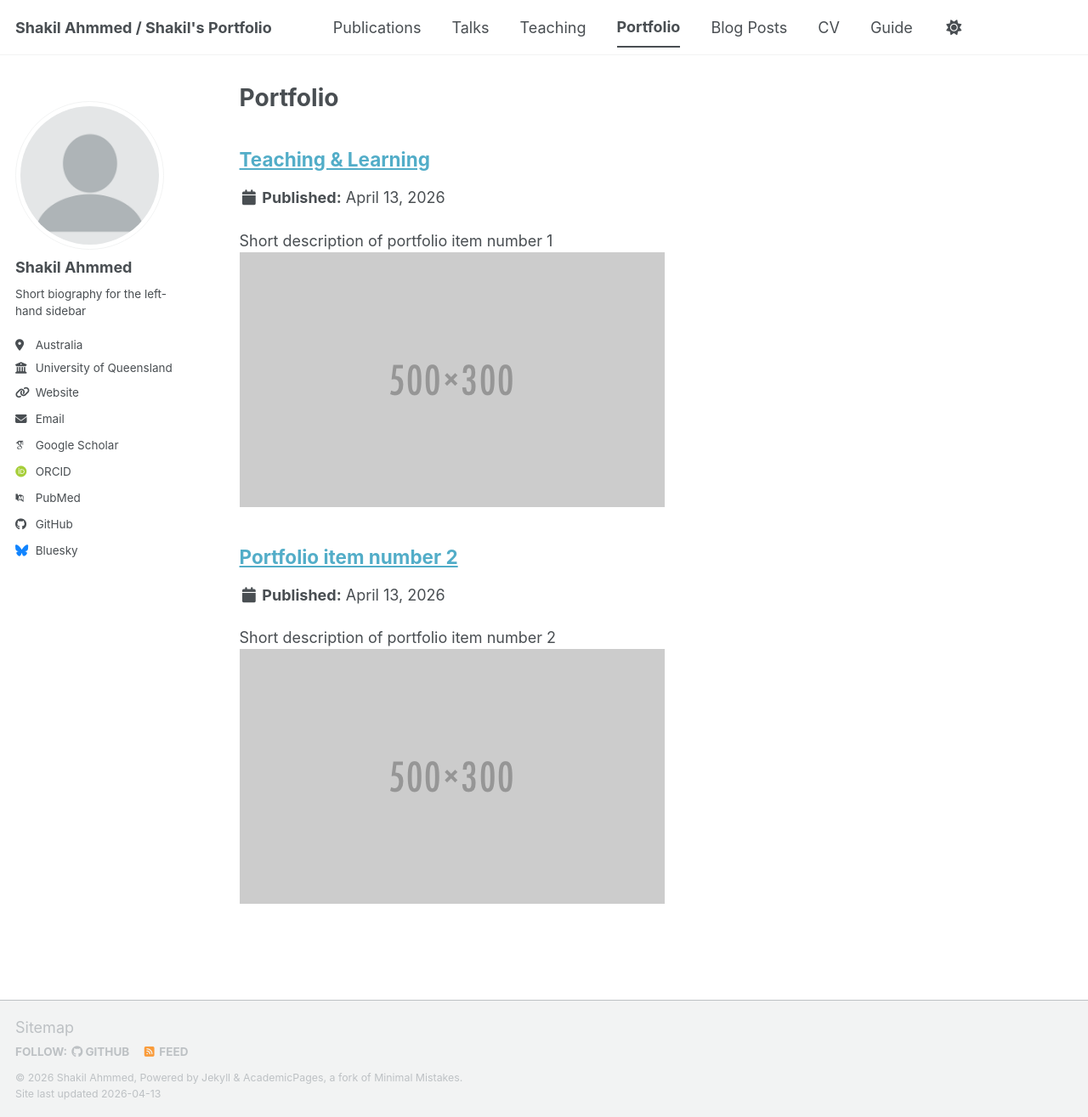
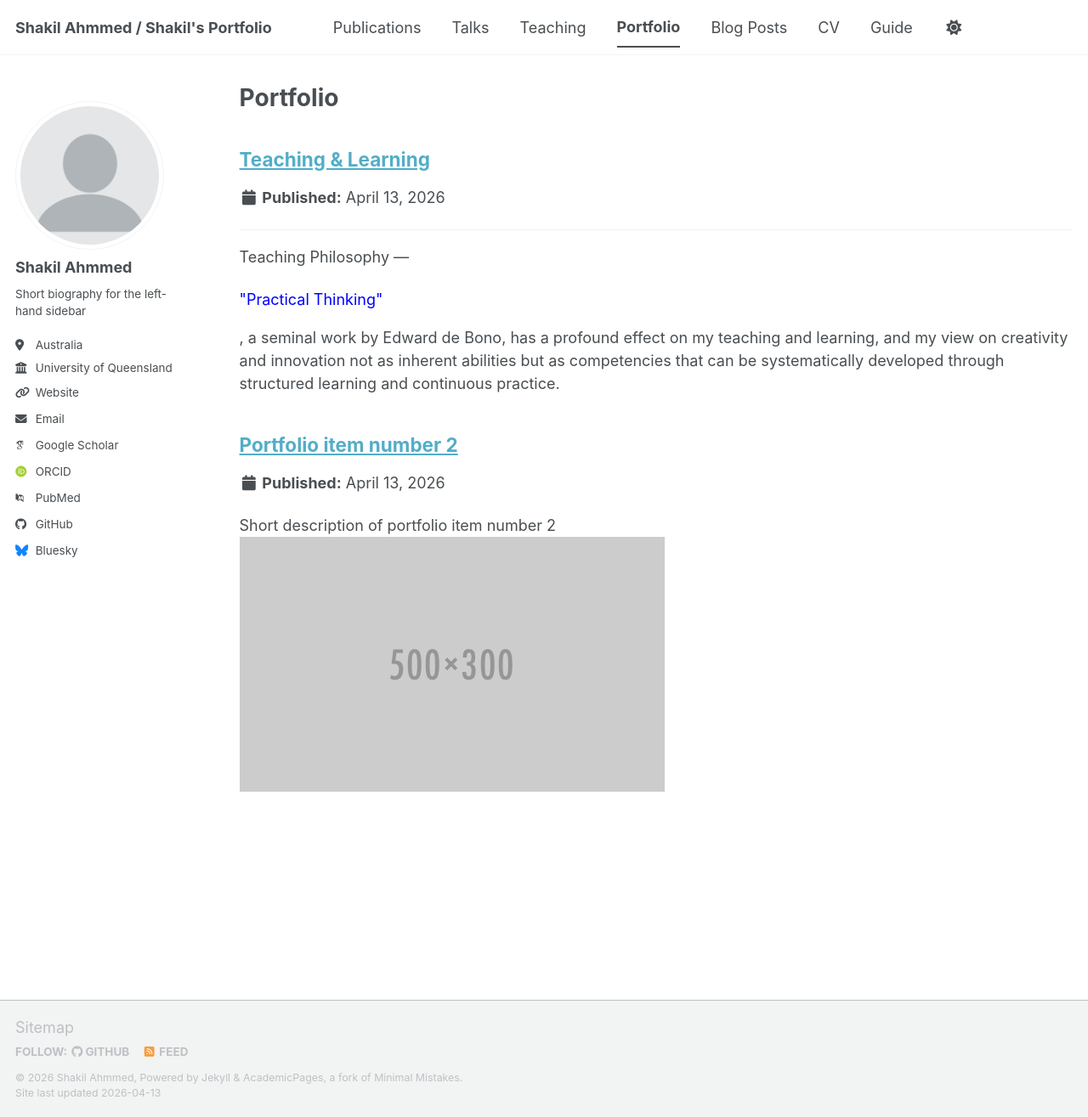
Before and after one commit to ahmmedshakil/ahmmedshakil.github.io, a Jekyll site: the page built from _pages/portfolio.html, in a window 1280 px wide and 1315 px high. Shown: the whole window at 85% size. Built offline with Jekyll 4.4.1, drawn with Linux system fonts in a browser that asks for light colours; some web fonts are replaced; a script bundle is joined from its source files by our own code; library files that are not in the unit come from our copies.

Commit message:
Update Teaching Portfolio.md

```diff
--- a/_portfolio/Teaching Portfolio.md
+++ b/_portfolio/Teaching Portfolio.md
@@ -1,6 +1,5 @@
 ---
 title: "Teaching & Learning"
-excerpt: "Short description of portfolio item number 1<br/><img src='/images/500x300.png'>"
 collection: portfolio
 ---
 
```
